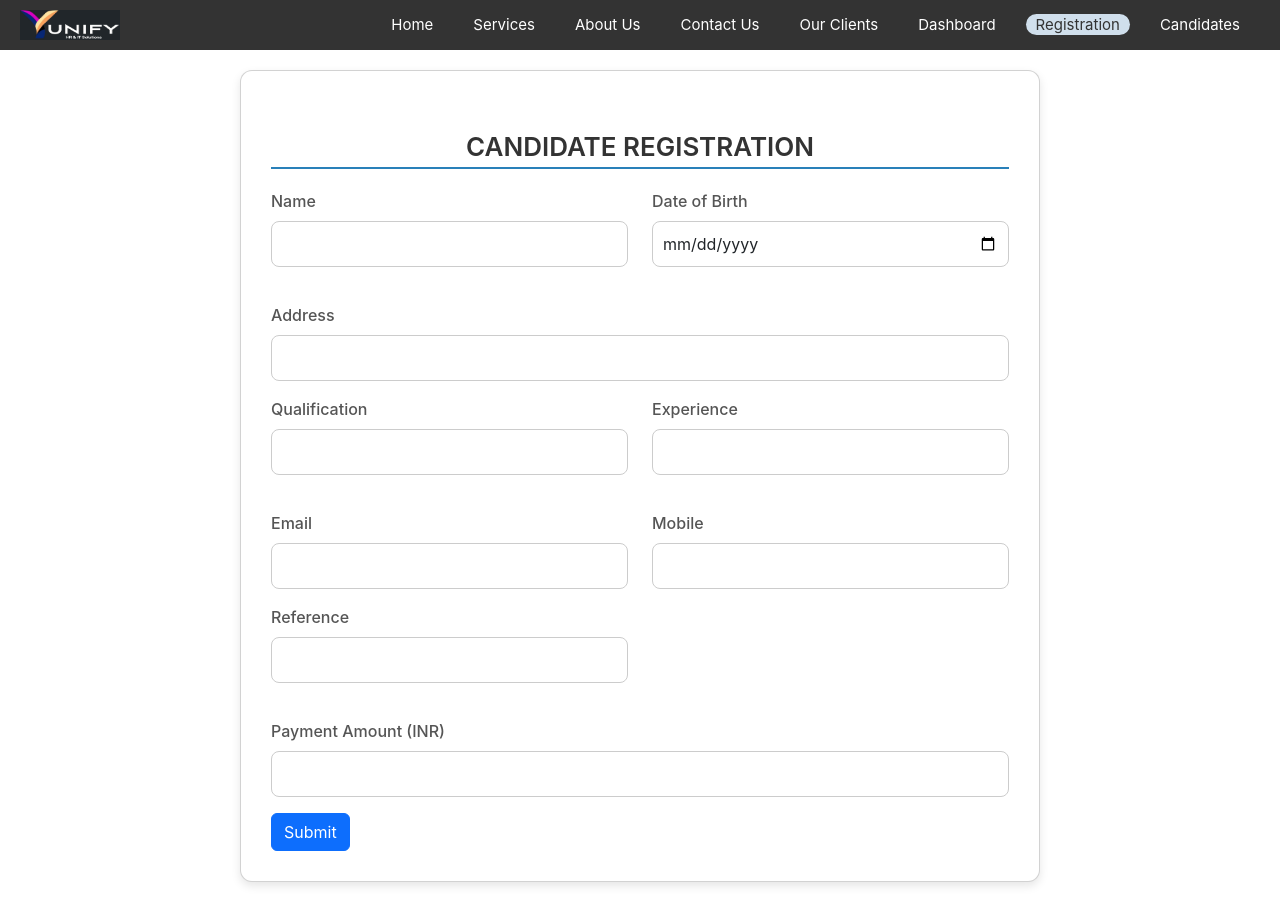
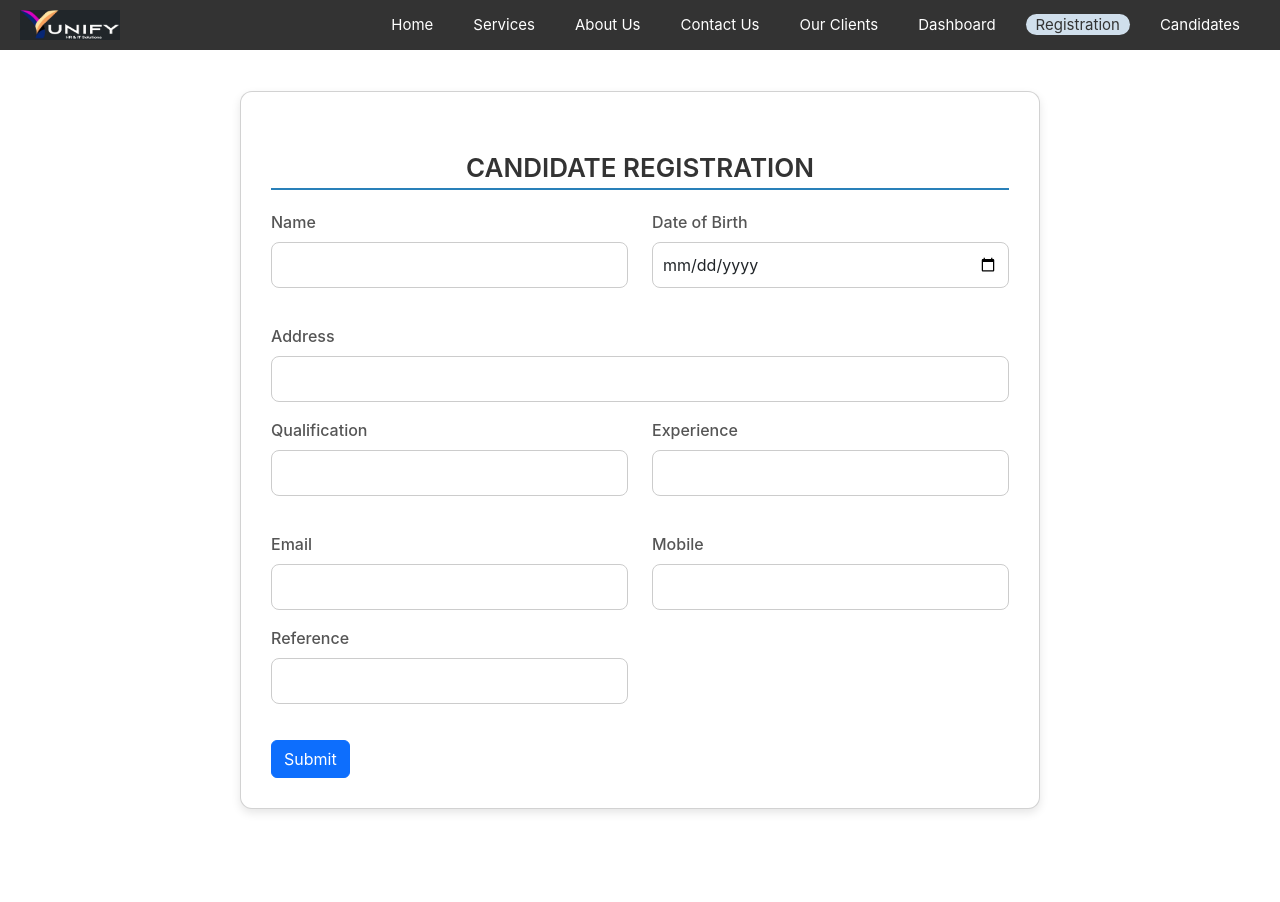
Before and after one commit to piyushsalvi7898/frontend-repo, a React (Create React App) app: page /registration-form in a window 1280 px wide. After the commit the page ends 850 px from the top, so only its background shows below. Built offline with nearby package versions, Linux system fonts and the light colour scheme; no server answers.

Commit message:
form data

```diff
--- a/src/pages/RegistrationForm .js
+++ b/src/pages/RegistrationForm .js
@@ -1,7 +1,6 @@
 import React, { useState, useEffect } from "react";
 import { Form, Button, Container, Row, Col, Card } from "react-bootstrap";
 import jsPDF from "jspdf";
-import QRCode from 'qrcode';
 import "../css/Registration.css";
 
 const RegistrationForm = () => {
@@ -18,7 +17,6 @@ const RegistrationForm = () => {
   });
 
   const [isSubmitting, setIsSubmitting] = useState(false);
-  const [amount, setAmount] = useState("");
   const backendURL = "https://backend-repo-q9e4.onrender.com";
 
   useEffect(() => {
@@ -46,50 +44,6 @@ const RegistrationForm = () => {
   const handleChange = (e) => {
     setFormData({ ...formData, [e.target.name]: e.target.value });
   };
-
-  const handlePayment = async () => {
-    if (!amount || amount <= 0) {
-        alert("Please enter a valid amount");
-        return;
-    }
-
-    const upiID = "salvipiyush777@ybl"; // Your UPI ID
-    const name = "Piyush Salvi"; // Your name
-    const txnId = `TXN${Date.now()}`; // Transaction ID
-    const refId = `REF${Date.now()}`; // Reference ID
-    const note = "Candidate Registration Payment"; // Payment note
-
-    // Create a UPI payment link
-    const upiURL = `upi://pay?pa=${encodeURIComponent(upiID)}&pn=${encodeURIComponent(name)}&mc=&tid=${txnId}&tr=${refId}&tn=${encodeURIComponent(note)}&am=${encodeURIComponent(amount)}&cu=INR`;
-
-    console.log("🔗 Generated UPI Link:", upiURL);
-
-    try {
-        // Generate QR code
-        const qrCodeDataUrl = await QRCode.toDataURL(upiURL);
-
-        // Create an image element to display the QR code
-        const img = document.createElement('img');
-        img.src = qrCodeDataUrl;
-        img.alt = "Scan to pay";
-        img.style.width = "200px"; // Set the desired width
-        img.style.height = "200px"; // Set the desired height
-
-        // Append the QR code image to the body or a specific container
-        document.body.appendChild(img);
-
-        // Ask user for payment confirmation
-        const userConfirmed = window.confirm("Did you complete the payment?");
-        if (userConfirmed) {
-            handleSubmit(); // Proceed to submit the form if payment is confirmed
-        } else {
-            alert("Payment not completed. Please try again.");
-        }
-    } catch (error) {
-        console.error("Error generating QR code:", error);
-        alert("Failed to generate QR code. Please try again.");
-    }
-};
 
   const generatePDF = () => {
     const doc = new jsPDF();
@@ -137,7 +91,8 @@ const RegistrationForm = () => {
     doc.save(`Candidate_Receipt_${formData.uniqueId}.pdf`);
   };
 
-  const handleSubmit = async () => {
+  const handleSubmit = async (e) => {
+    e.preventDefault(); // Prevent default form submission
     setIsSubmitting(true);
     console.log("Submitting form...");
 
@@ -168,8 +123,9 @@ const RegistrationForm = () => {
           reference: ""
         });
       } else {
+        // Log the entire response for debugging
         console.error("Error Response:", responseData);
-        alert("Error: " + responseData.message);
+        alert("Error: " + (responseData.message || "An unknown error occurred."));
       }
     } catch (error) {
       console.error("Catch Error:", error);
@@ -179,16 +135,11 @@ const RegistrationForm = () => {
     setIsSubmitting(false);
   };
 
-  const handleFinalSubmit = (e) => {
-    e.preventDefault();
-    handlePayment(); // Call payment function on submit
-  };
-
   return (
     <Container className="registration-container">
       <Card className="registration-card">
         <h2 className="text-center registration-title">CANDIDATE REGISTRATION</h2>
-        <Form onSubmit={handleFinalSubmit}>
+        <Form onSubmit={handleSubmit}>
           <Row>
             <Col md={6}>
               <Form.Group className="mb-3">
@@ -245,17 +196,6 @@ const RegistrationForm = () => {
             </Col>
           </Row>
 
-          <Form.Group className="mb-3">
-            <Form.Label>Payment Amount (INR)</Form.Label>
-            <Form.Control
-              type="number"
-              name="amount"
-              value={amount}
-              onChange={(e) => setAmount(e.target.value)}
-              required
-            />
-          </Form.Group>
-
           <Button type="submit" disabled={isSubmitting}>
             {isSubmitting ? "Processing..." : "Submit"}
           </Button>
```
